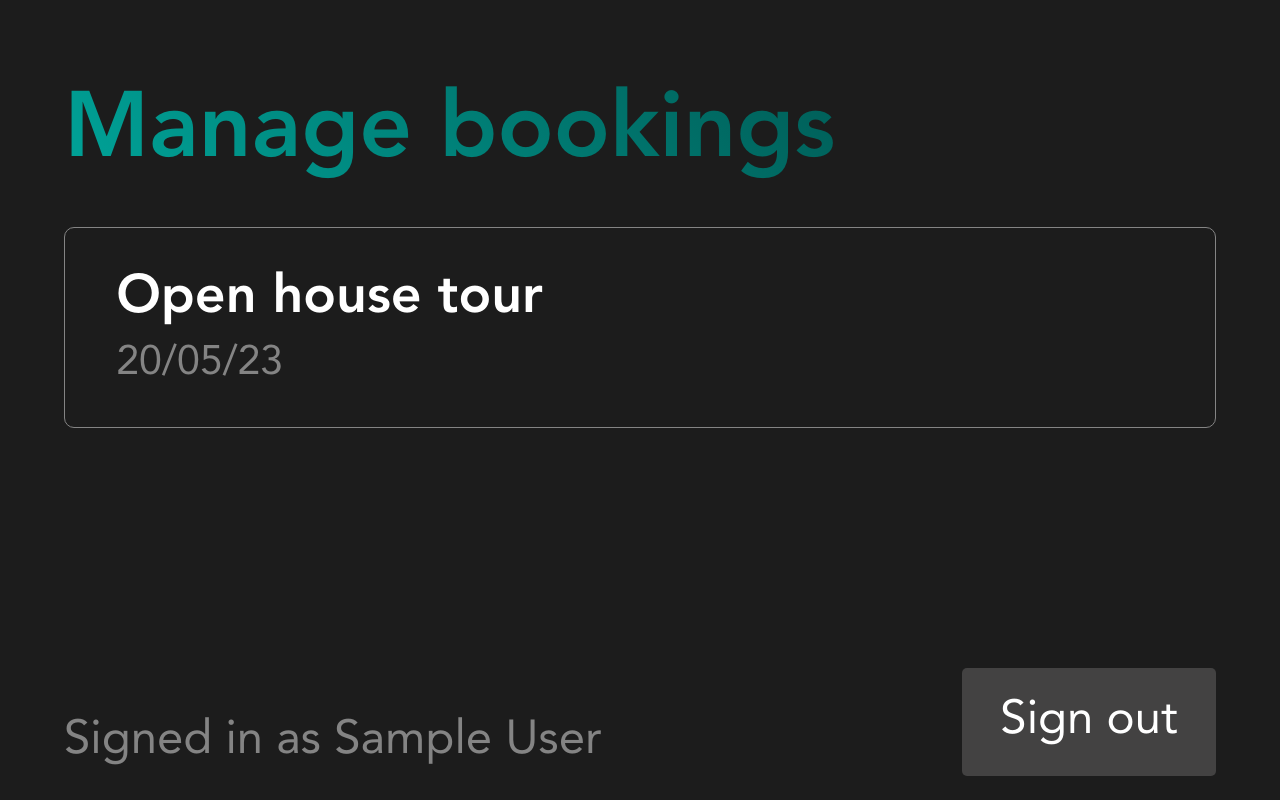
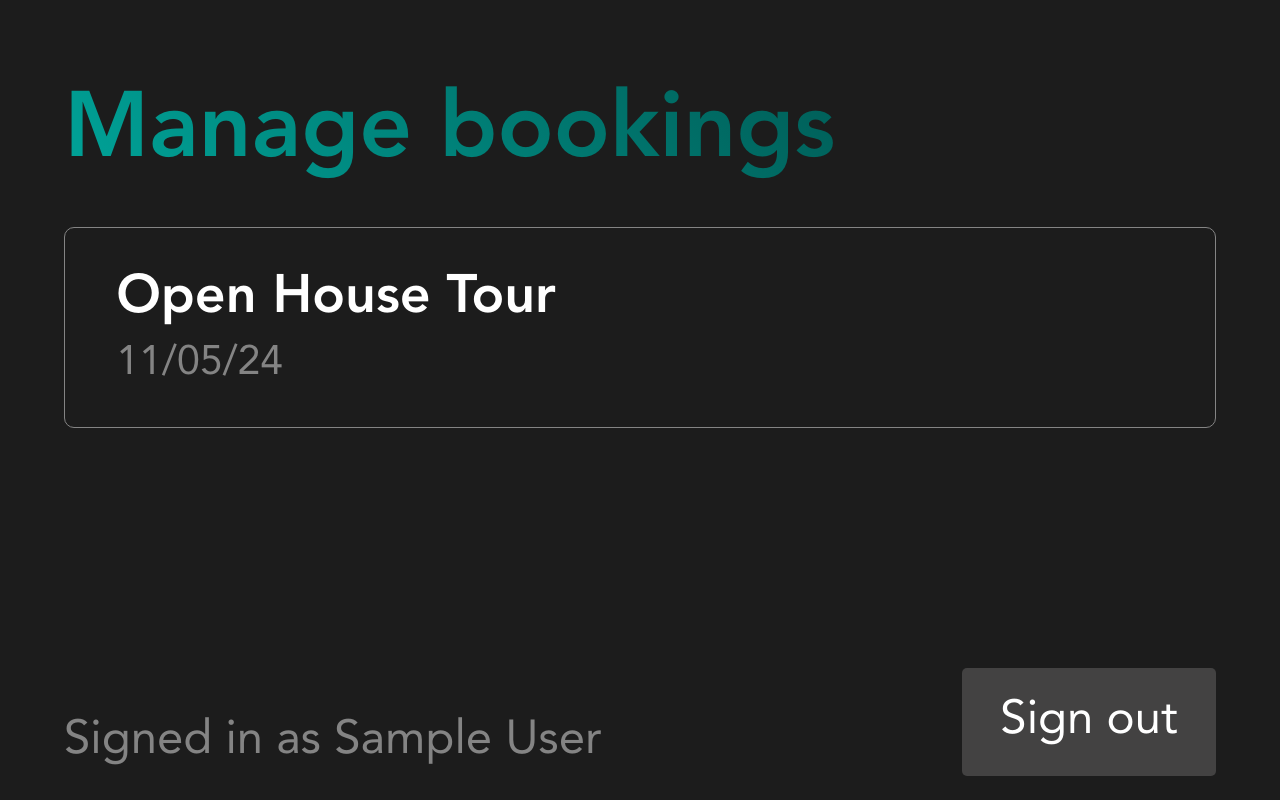
Before and after one commit to appventure-nush/nush-bookings-admin, a Vue app: page /home in a window 1280 px wide. Built offline with nearby package versions, Linux system fonts and the light colour scheme; no server answers; sample sign-in values are in the browser's storage.

Commit message:
Updated date

```diff
--- a/src/views/ManageBookings.vue
+++ b/src/views/ManageBookings.vue
@@ -2,8 +2,8 @@
   <div id="bg">
     <h1 id="gradient-text">Manage bookings</h1>
     <div class="modal" @click="$router.push('/open-house-tour')">
-      <h2>Open house tour</h2>
-      <p>20/05/23</p>
+      <h2>Open House Tour</h2>
+      <p>11/05/24</p>
     </div>
     <p id="signed-in">Signed in as {{ name }}</p>
     <button id="sign-out" @click="signOut">Sign out</button>
```
